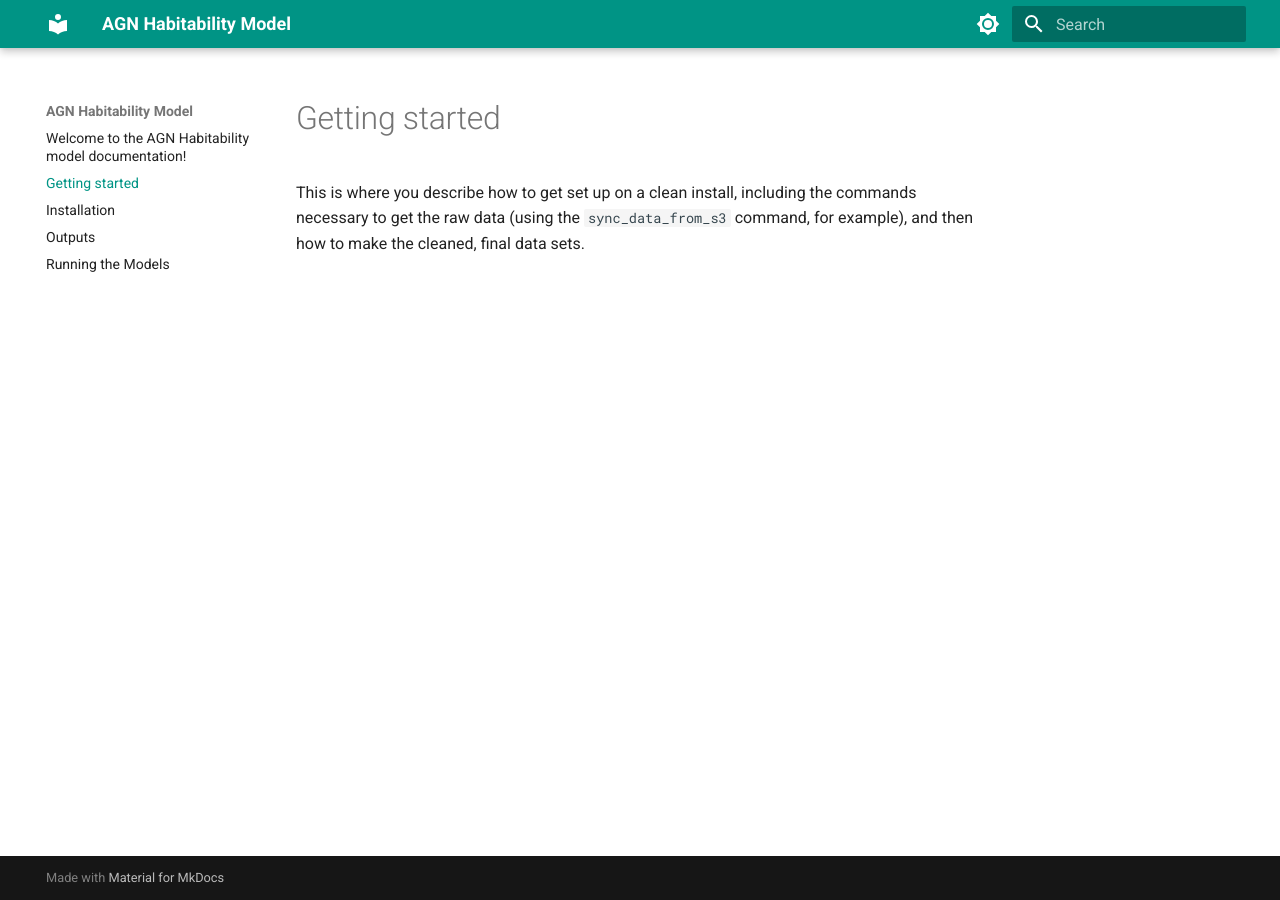
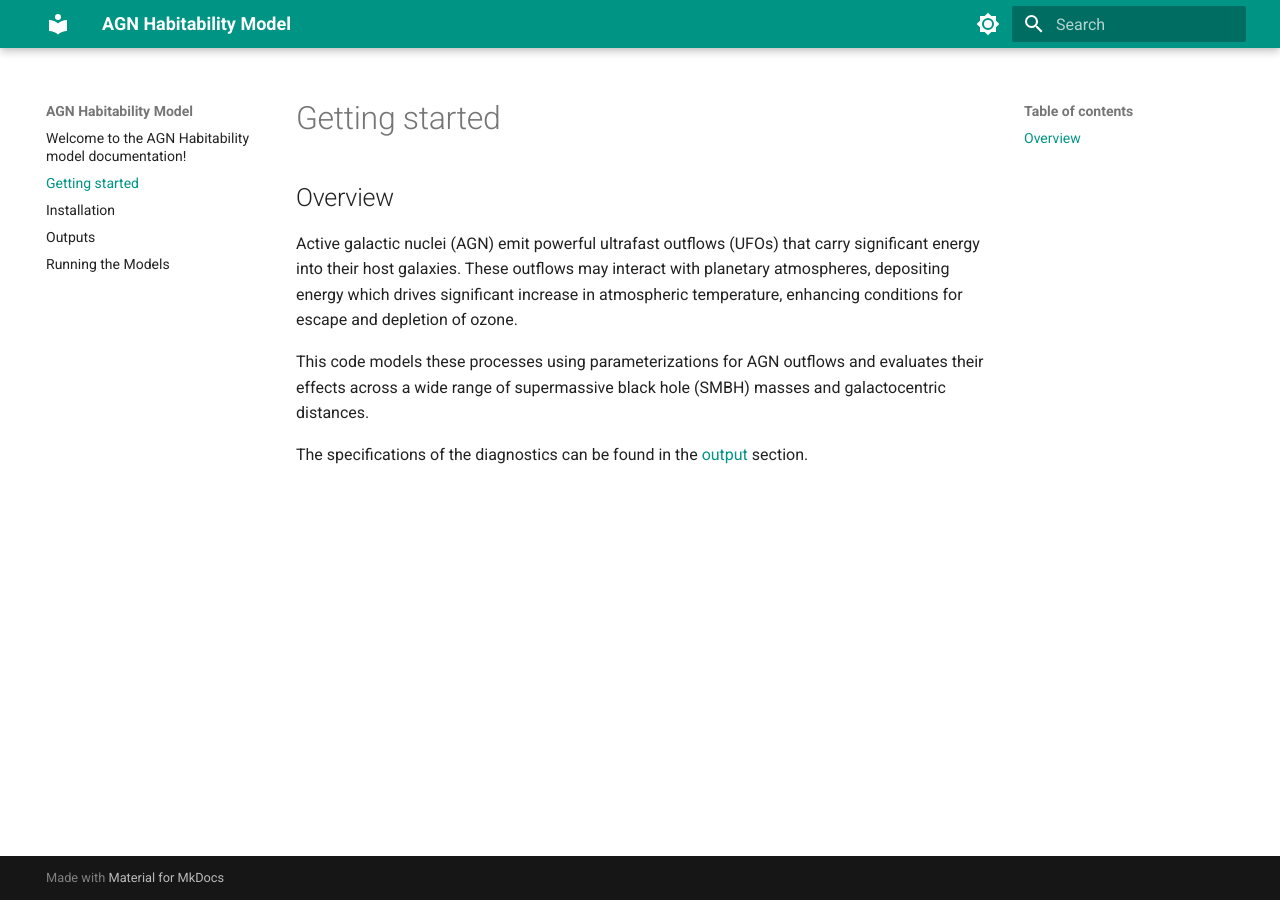
Before and after one commit to jourdanwaas/planAGN, an MkDocs documentation site: the page built from docs/docs/getting-started.md, in a window 1280 px wide. Built offline with MkDocs 1.6.1 and Material for MkDocs 9.7.7, drawn with Linux system fonts in a browser that asks for light colours.

Commit message:
added overview section

```diff
--- a/docs/docs/getting-started.md
+++ b/docs/docs/getting-started.md
@@ -1,6 +1,10 @@
 Getting started
 ===============
 
-This is where you describe how to get set up on a clean install, including the
-commands necessary to get the raw data (using the `sync_data_from_s3` command,
-for example), and then how to make the cleaned, final data sets.
+## Overview
+
+Active galactic nuclei (AGN) emit powerful ultrafast outflows (UFOs) that carry significant energy into their host galaxies. These outflows may interact with planetary atmospheres, depositing energy which drives significant increase in atmospheric temperature, enhancing conditions for escape and depletion of ozone.
+
+This code models these processes using parameterizations for AGN outflows and evaluates their effects across a wide range of supermassive black hole (SMBH) masses and galactocentric distances.
+
+The specifications of the diagnostics can be found in the [output](output.md) section.
```
